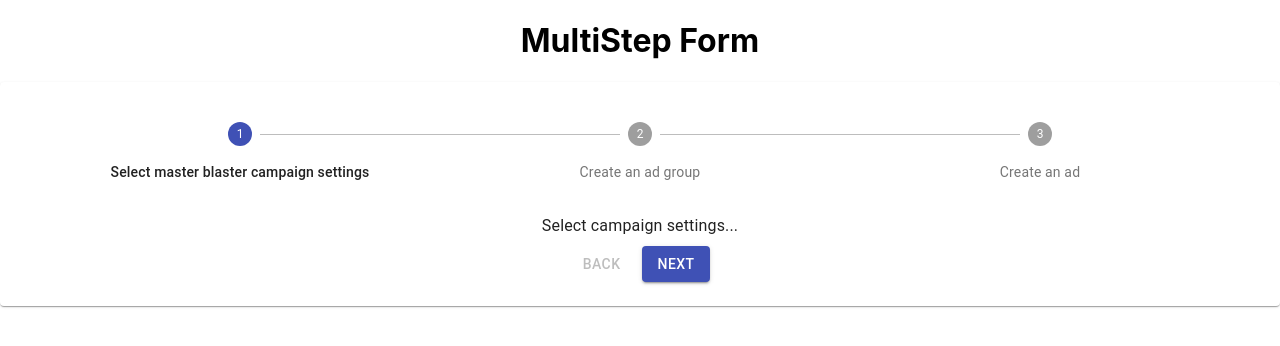
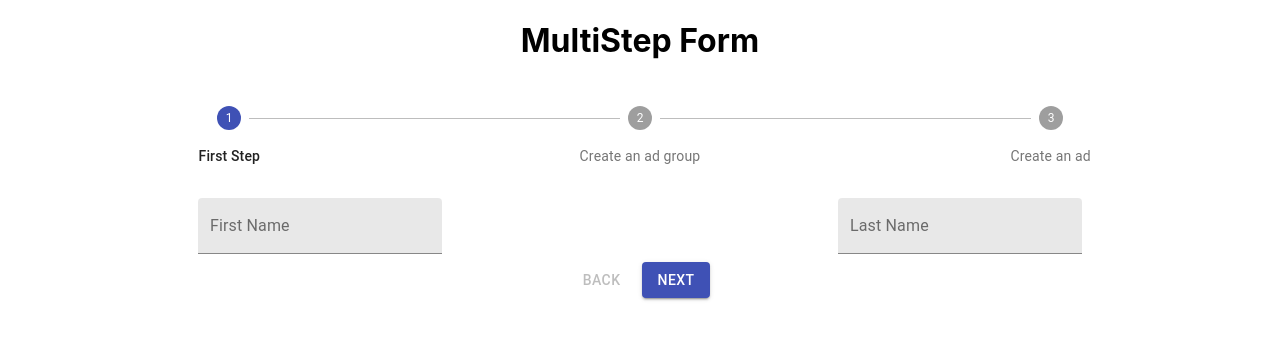
Before and after one commit to shamaz332/Multistep-Signup-form, a React (Create React App) app: page / in a window 1280 px wide. Shown: the top 346 px of the page. Built offline with nearby package versions, Linux system fonts and the light colour scheme.

Commit message:
first step complete

```diff
--- a/src/App/App.tsx
+++ b/src/App/App.tsx
@@ -1,12 +1,15 @@
 import React from 'react';
-import { Form } from '../components/Form';
+import { Formm } from '../components/Form';
+
 import './App.css';
 
 function App() {
   return (
     <div className="App">
       <h1>MultiStep Form</h1>
-    <Form/>
+    <Formm/>
+
+
     </div>
   );
 }
--- /dev/null
+++ b/src/components/FirstStep.tsx
@@ -0,0 +1,79 @@
+import React from 'react';
+import { Formik, Form, Field } from 'formik';
+import Grid from "@material-ui/core/Grid"
+import TextField from "@material-ui/core/TextField"
+import Button from "@material-ui/core/Button"
+import * as Yup from 'yup';
+
+
+interface FormFirstStep {
+    firstName: String;
+    lastName: String;
+
+}
+
+const initialValues: FormFirstStep = {
+    firstName: "",
+    lastName: ""
+
+}
+
+
+const validateSchema = Yup.object({
+    firsrName: Yup.string()
+        .max(15, "First Name field should be less than 15"),
+    lastName: Yup.number()
+        .max(15, "Last Name field should be less than 15"),
+
+})
+export const FirstStep = () => {
+    return (
+        <Formik
+            initialValues={initialValues}
+            validationSchema={validateSchema}
+            onSubmit={(values) => {
+                setTimeout(() => {
+                    alert(JSON.stringify(values, null, 2));
+
+                }, 400);
+            }}
+        >
+            {formik => (
+                <Form onSubmit={formik.handleSubmit}>
+                    <Grid container>
+                        <Grid item xs={12} sm={6}>
+
+
+                            <Field
+                                as={TextField}
+                                variant="filled"
+                                label="First Name"
+                                name="firstName"
+                                type="text"
+                                onChange={formik.handleChange}
+                                value={formik.values.firstName}
+
+
+                            />
+                        </Grid>
+
+                        <Grid item xs={12} sm={6}>
+                            <Field
+                                as={TextField}
+                                variant="filled"
+                                label="Last Name"
+                                name="lastName"
+                                type="text"
+                                onChange={formik.handleChange}
+                                value={formik.values.lastName}
+
+                            />
+                        </Grid>
+
+                    </Grid>
+
+                </Form>
+            )}
+        </Formik>
+    );
+};
--- a/src/components/Form.tsx
+++ b/src/components/Form.tsx
@@ -1,12 +1,13 @@
 import React from 'react'
-import {Card,CardContent,Typography} from "@material-ui/core"
+import { Card, CardContent, Typography } from "@material-ui/core"
 import { makeStyles, Theme, createStyles } from '@material-ui/core/styles';
 import Stepper from '@material-ui/core/Stepper';
 import Step from '@material-ui/core/Step';
 import StepLabel from '@material-ui/core/StepLabel';
 import Button from '@material-ui/core/Button';
-import { Formik } from 'formik'
-
+import {FirstStep} from './FirstStep';
+import {SecondStep} from './SecondStep';
+import {ThirdStep} from './ThirdStep';
 const useStyles = makeStyles((theme: Theme) =>
     createStyles({
         root: {
@@ -23,33 +24,22 @@ const useStyles = makeStyles((theme: Theme) =>
 );
 
 function getSteps() {
-    return ['Select master blaster campaign settings', 'Create an ad group', 'Create an ad'];
+    return ['First Step', 'Create an ad group', 'Create an ad'];
 }
 
-  function getStepContent(stepIndex: number) {
-    switch (stepIndex) {
+function getStepContent(step: number,handleNext: () => void) {
+    switch (step) {
         case 0:
-        return 'Select campaign settings...';
+            return <FirstStep />;
         case 1:
-        return 'What is an ad group anyways?';
+            return "ae";
         case 2:
-        return 'This is the bit I really care about!';
+            return "ae";
         default:
-        return 'Unknown stepIndex';
+            return 'Unknown step';
     }
 }
-
-
-interface FormValues{
-    name : string
-}
-
-const initialValues : FormValues={
-    name : ""
-}
-
-
-export const Form = () => {
+export const Formm = () => {
 
     const classes = useStyles();
     const [activeStep, setActiveStep] = React.useState(0);
@@ -68,9 +58,10 @@ export const Form = () => {
     };
 
     return (
-    <Card>
-        <CardContent>
+
+
                 <div className={classes.root}>
+
                     <Stepper activeStep={activeStep} alternativeLabel>
                         {steps.map((label) => (
                             <Step key={label}>
@@ -86,7 +77,7 @@ export const Form = () => {
                             </div>
                         ) : (
                                 <div>
-            <Typography className={classes.instructions}>{getStepContent(activeStep)}</Typography>
+                                    <Typography className={classes.instructions}>{getStepContent(activeStep,handleNext)}</Typography>
                                     <div>
                                         <Button
                                             disabled={activeStep === 0}
@@ -103,7 +94,8 @@ export const Form = () => {
                             )}
                     </div>
                 </div>
-        </CardContent>
-    </Card>
+
+
+
     )
 }
--- /dev/null
+++ b/src/components/SecondStep.tsx
@@ -0,0 +1,9 @@
+import React from 'react'
+
+export const SecondStep = () => {
+    return (
+        <div>
+
+        </div>
+    )
+}
--- /dev/null
+++ b/src/components/ThirdStep.tsx
@@ -0,0 +1,9 @@
+ import React from 'react'
+
+ export const ThirdStep = () => {
+     return (
+         <div>
+
+         </div>
+     )
+ }
```
Lines whose indentation alone changed are shown as unchanged.
